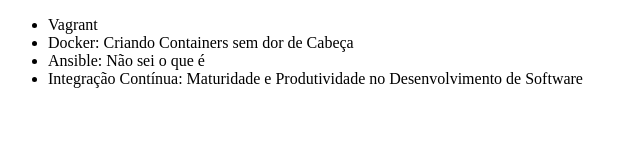
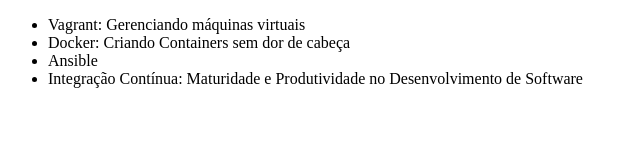
Before and after one commit to viniciusorpontes/alura-git, a plain HTML site: page index.html in a window 1280 px wide. Shown: the whole page, without its empty margins (0-640 px from the left). Drawn offline with Linux system fonts and the light colour scheme.

Commit message:
Corrigindo curso de Vagrant

```diff
--- a/index.html
+++ b/index.html
@@ -7,9 +7,9 @@
 </head>
 <body>
     <ul>
-        <li>Vagrant</li>
-        <li>Docker: Criando Containers sem dor de Cabeça</li>
-        <li>Ansible: Não sei o que é</li>
+        <li>Vagrant: Gerenciando máquinas virtuais</li>
+        <li>Docker: Criando Containers sem dor de cabeça</li>
+        <li>Ansible</li>
         <li>Integração Contínua: Maturidade e Produtividade no Desenvolvimento de Software</li>
     </ul>
 </body>
```
